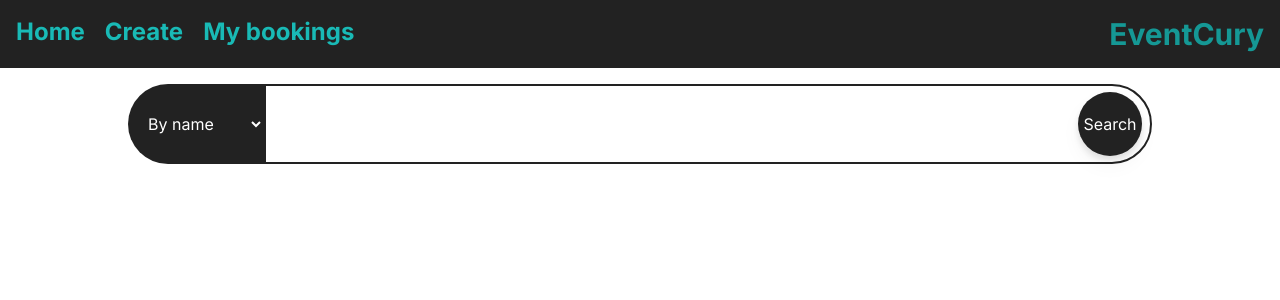
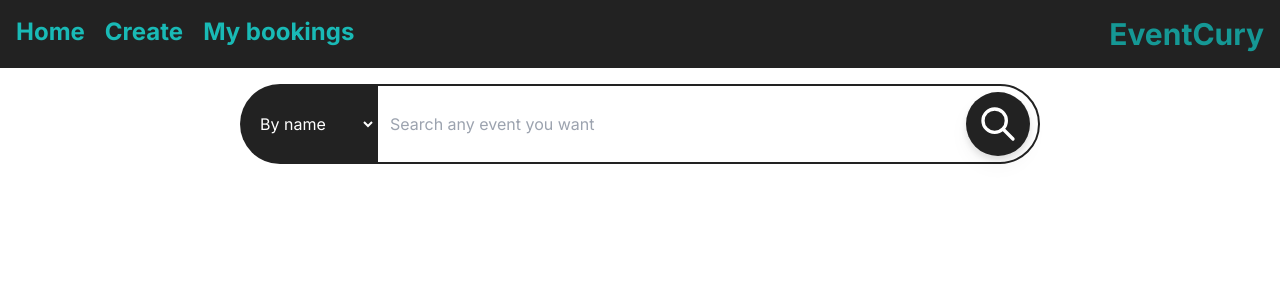
Before and after one commit to RasuwanK/event-manager, a SvelteKit app: page / in a window 1280 px wide. Shown: the top 300 px of the page. Built offline with nearby package versions, Linux system fonts and the light colour scheme.

Commit message:
UI changes

```diff
--- a/src/routes/+page.svelte
+++ b/src/routes/+page.svelte
@@ -1,32 +1,60 @@
 <script lang="ts">
 	import type { ActionData } from './$types';
 	import { enhance } from '$app/forms';
+	import searchSVG from '$lib/svgs/search.svg';
+	import { page } from '$app/stores';
 
 	export let form: ActionData;
 	let filter = form?.filter ? form?.filter : 'byname';
 </script>
 
 <div id="home-page" class="flex flex-col w-full">
-	<article>
-		{#if form?.success}
-			<p>{JSON.stringify(form?.result)}</p>
-		{/if}
-	</article>
-	<form id="searchbox" method="post" use:enhance class="self-center flex flex-row w-[80%] justify-stretch h-20">
+	<form
+		id="searchbox"
+		method="post"
+		use:enhance
+		class="self-center flex flex-row w-[50em] justify-stretch h-20"
+	>
 		<select bind:value={filter} name="filter" class="bg-[#222222] text-white rounded-l-full p-4">
-			<option value="byname">By name</option>
+			<option value="byname">By name </option>
 			<option value="bydate">By Date</option>
 			<option value="bylocation">By location</option>
 		</select>
-		<div id="searchbox" class="rounded-r-full border-2 border-[#222222] flex flex-row w-full grow items-stretch outline-none">
+		<div
+			id="searchbox"
+			class="rounded-r-full border-2 border-[#222222] flex flex-row w-full grow items-stretch outline-none"
+		>
 			<input
 				name="query"
+				placeholder="Search any event you want"
 				type={filter === 'bydate' ? 'date' : 'text'}
 				value={form?.query ? form?.query : ''}
-        class="outline-none grow"
+				class="outline-none grow px-3"
 			/>
-			<button type="submit" class="drop-shadow-lg rounded-full m-2 w-16 h-16 text-white bg-[#222222] self-center">Search</button>
+			<button
+				type="submit"
+				class="drop-shadow-lg rounded-full m-2 w-16 h-16 flex flex-col items-center justify-center text-white bg-[#222222] self-center"
+			>
+				<img src={searchSVG} width="40" height="40" alt="search" />
+			</button>
 		</div>
 	</form>
-	<ul id="eventlist" />
+	<article id="events">
+		{#if $page.status === 400}
+			<p>Invalid form submission</p>
+    {:else if $page.status === 500}
+      <p>Internal server error</p>
+		{/if}
+		{#if form?.success}
+			{#if form?.result.length > 0}
+				<ul id="eventlist">
+					{#each form?.result as event, index (index)}
+						<li>{event.name}</li>
+					{/each}
+				</ul>
+			{:else}
+				<p>No results found</p>
+			{/if}
+		{/if}
+	</article>
 </div>
```
